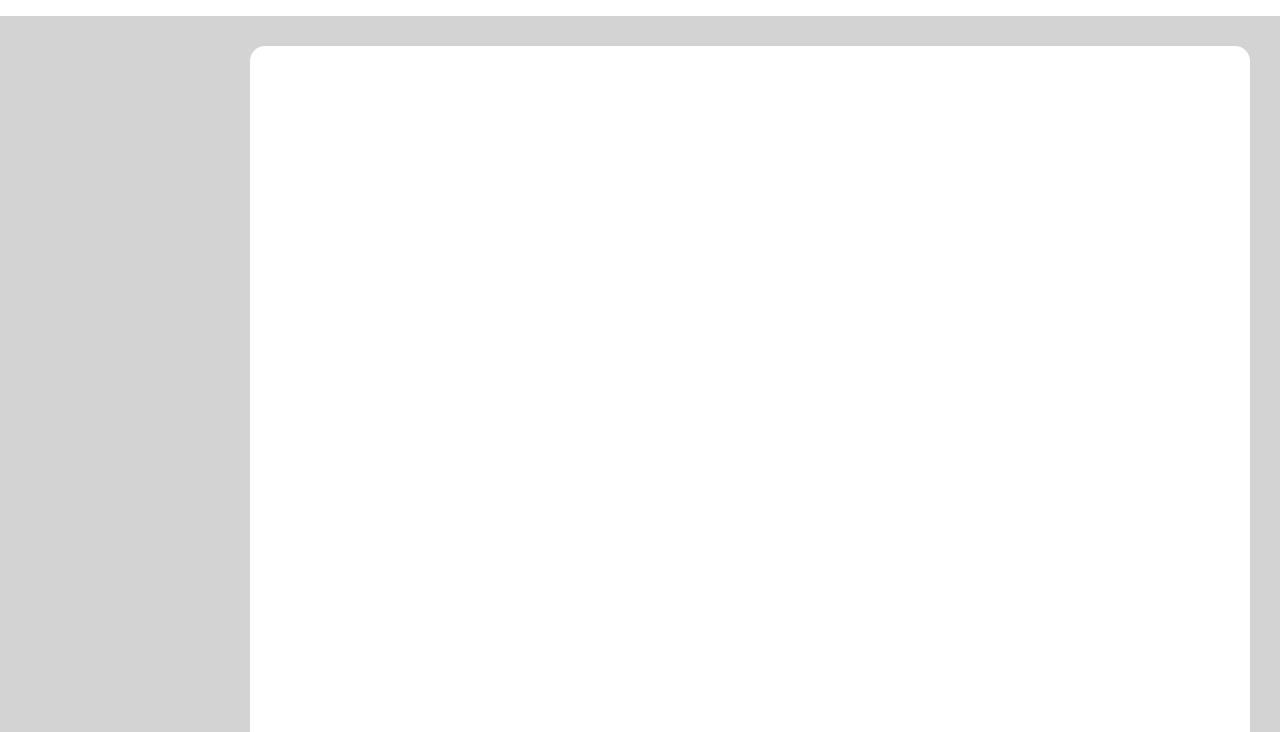
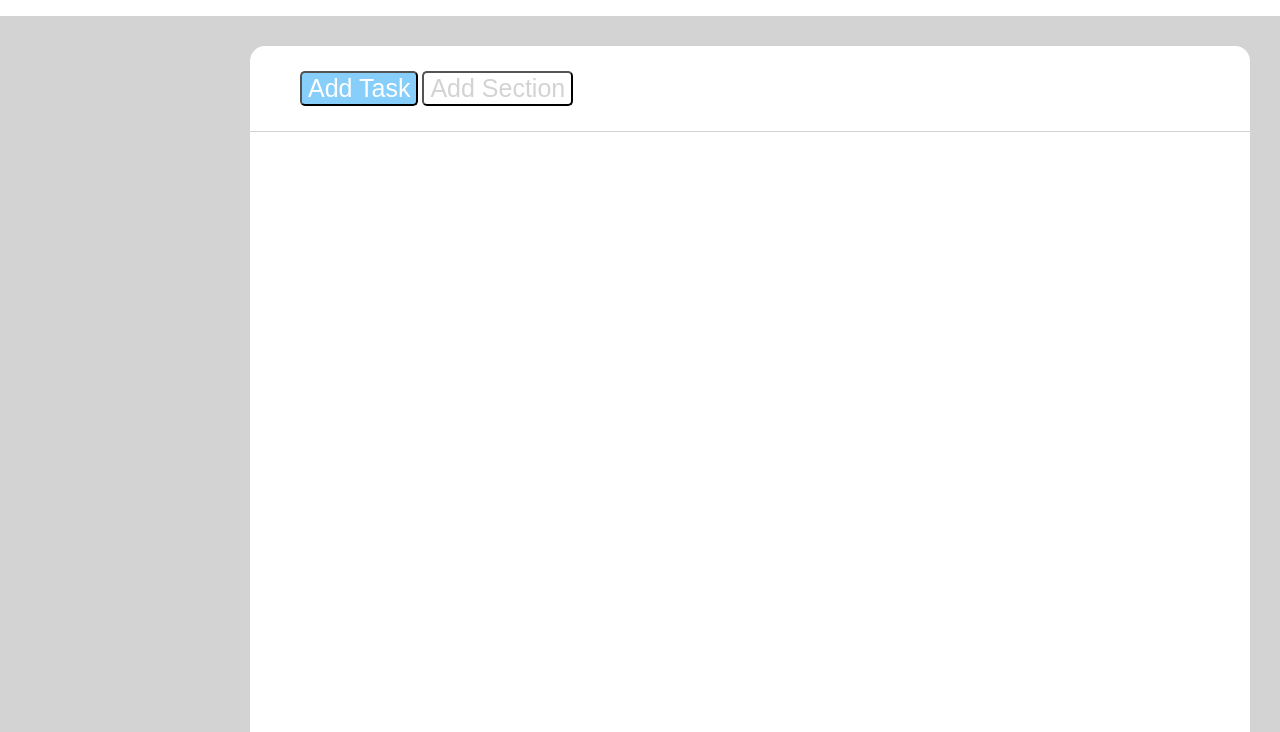
Before and after one commit to luigi2001/html-css-toboolist, a plain HTML site: page index.html in a window 1280 px wide. Shown: the part 68-800 px from the top of the page. Drawn offline with Linux system fonts and the light colour scheme.

Commit message:
add button in main

```diff
--- a/css/style.css
+++ b/css/style.css
@@ -26,3 +26,34 @@ main{
     background-color: white;
     border-radius: 15px 15px 15px 15px;
 }
+
+/* inzio formatazione bottoni*/
+
+.button{
+   padding: 25px 50px;
+   border-bottom: 1px solid lightgrey;
+}
+
+#task-b, #section-b{
+    border-radius: 5px 5px 5px 5px;
+}
+
+#task-b{
+    background-color: lightskyblue;
+}
+
+#section-b{
+    background-color: white;
+}
+
+#task{
+    font-size: 25px;
+    color: white;
+}
+
+#section{
+    font-size: 25px;
+    color: lightgrey;
+}
+
+/* fine formatazione bottoni*/
--- a/index.html
+++ b/index.html
@@ -20,6 +20,15 @@
     <!--inzio parte centrale-->
     <main>
 
+        <!--inizio inserimento bottoni-->
+        <div class="button">
+            <button id="task-b"> <span id="task">Add Task</span> </button>
+            <button id="section-b"> <span id="section">Add Section</span> </button>
+        </div>
+        <!--fine inserimento bottoni-->
+
+
+
 
     </main>
     <!--fine parte centrale-->
```
